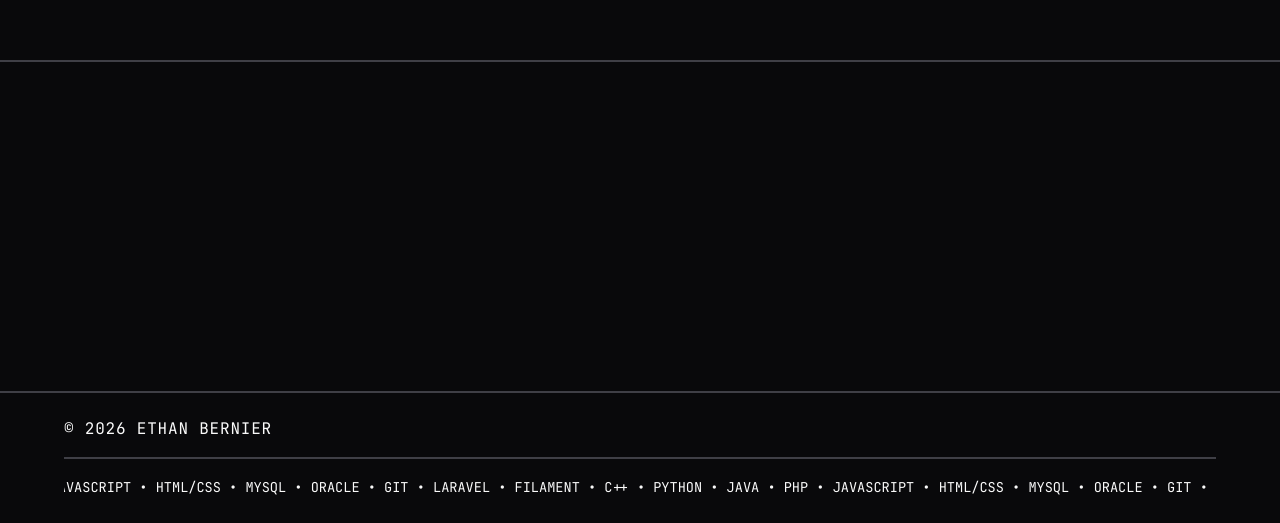
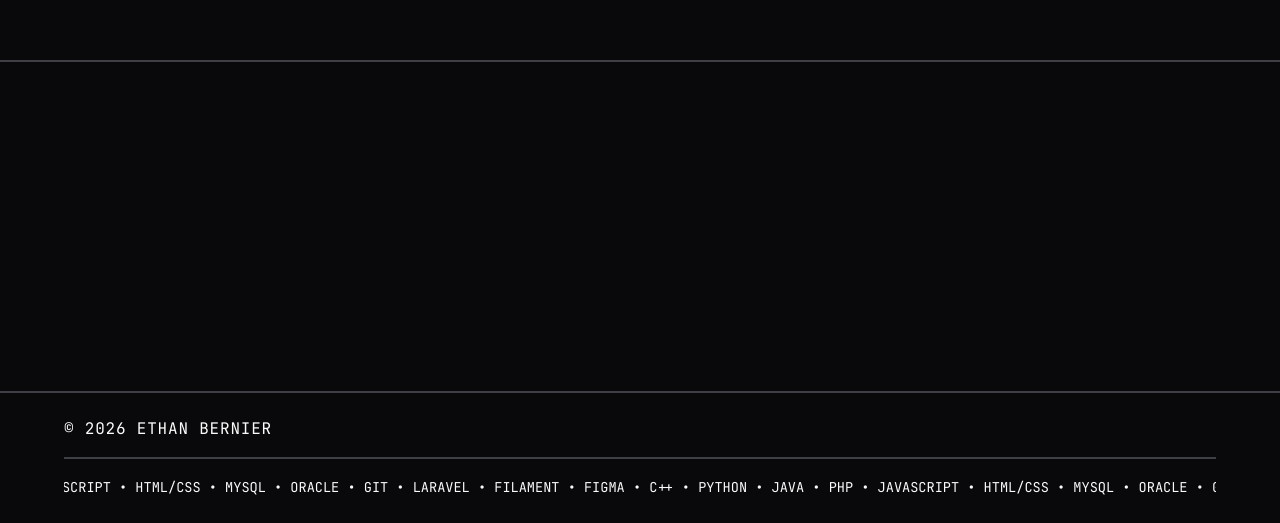
Before and after one commit to wanadooM8/portfolio, a plain HTML site: page index.html in a window 1280 px wide. Shown: the part 3167-3690 px from the top of the page. Drawn offline with nearby package versions, Linux system fonts and the light colour scheme.

Commit message:
Final content proofread, favicon, and CV asset
Co-Authored-By: Claude Sonnet 5 <noreply@anthropic.com>
Claude-Session: https://claude.ai/code/session_01UqJM2AQhzwnskWQACYKYCF

```diff
--- a/index.html
+++ b/index.html
@@ -5,6 +5,7 @@
   <meta name="viewport" content="width=device-width, initial-scale=1.0">
   <title>Ethan Bernier — Développeur Web</title>
   <meta name="description" content="Portfolio d'Ethan Bernier, étudiant en informatique (BUT, IUT de Bayonne), à la recherche d'un stage/alternance en développement web.">
+  <link rel="icon" type="image/svg+xml" href="assets/favicon.svg">
   <link rel="preconnect" href="https://fonts.googleapis.com">
   <link rel="preconnect" href="https://fonts.gstatic.com" crossorigin>
   <link href="https://fonts.googleapis.com/css2?family=JetBrains+Mono:wght@400;500;700&family=Space+Grotesk:wght@400;500;700;800;900&display=swap" rel="stylesheet">
@@ -209,8 +210,8 @@
       <p class="meta">© 2026 Ethan Bernier</p>
       <div class="marquee" aria-hidden="true">
         <div class="marquee__track">
-          <span>C++ • Python • Java • PHP • JavaScript • HTML/CSS • MySQL • Oracle • Git • Laravel • Filament •&nbsp;</span>
-          <span>C++ • Python • Java • PHP • JavaScript • HTML/CSS • MySQL • Oracle • Git • Laravel • Filament •&nbsp;</span>
+          <span>C++ • Python • Java • PHP • JavaScript • HTML/CSS • MySQL • Oracle • Git • Laravel • Filament • Figma •&nbsp;</span>
+          <span>C++ • Python • Java • PHP • JavaScript • HTML/CSS • MySQL • Oracle • Git • Laravel • Filament • Figma •&nbsp;</span>
         </div>
       </div>
     </div>
```
Also changed, not shown: assets/favicon.svg (added), 1 other file.
